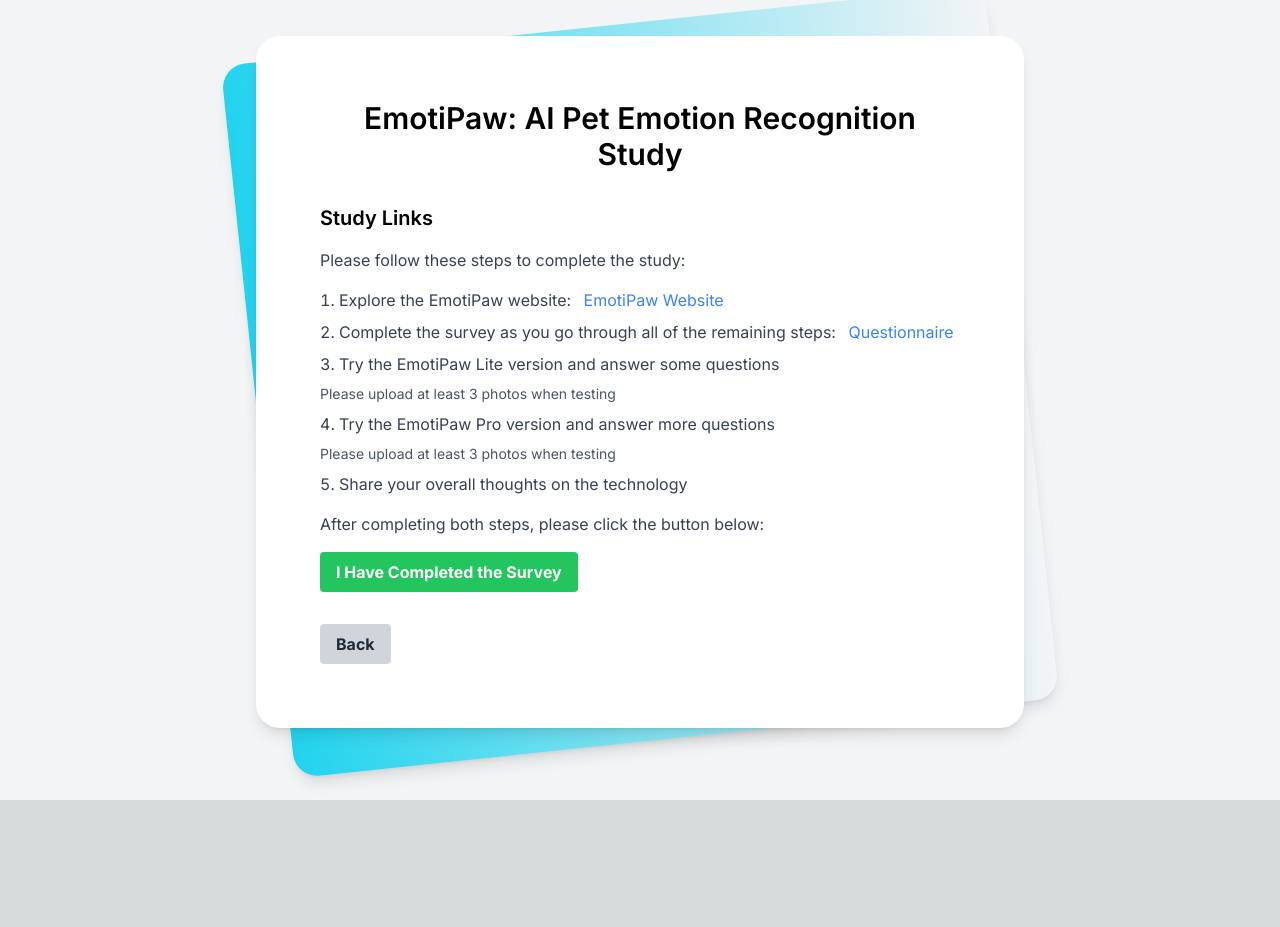
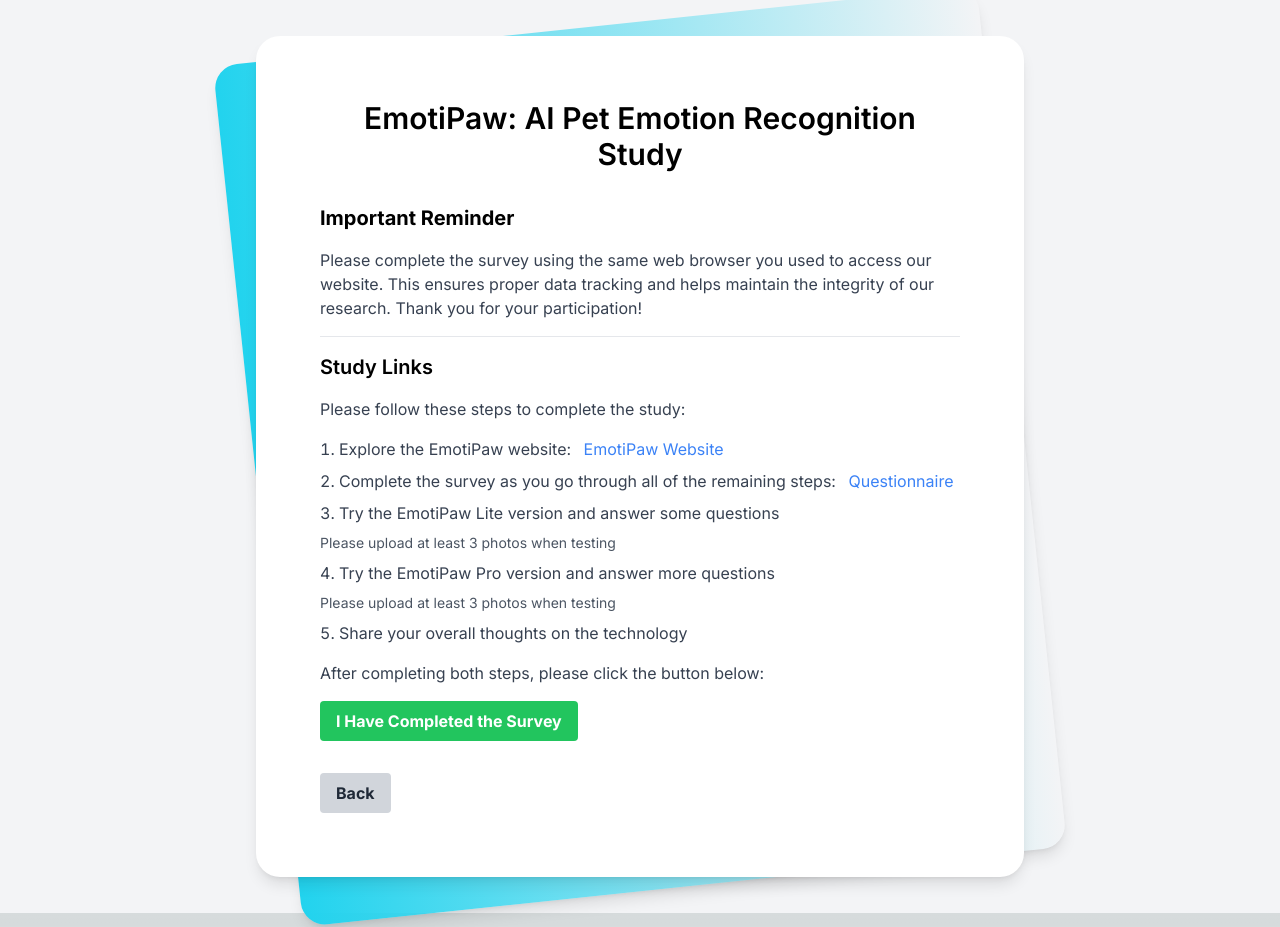
Before and after one commit to williamkho-xzq/emotipaw-survey, a Next.js app: page / in a window 1280 px wide. Both pictures are taken after a click on the button "I Agree to Participate". Before the commit the page ends 800 px from the top, so only its background shows below. Built offline with nearby package versions, Linux system fonts and the light colour scheme; no server answers.

Commit message:
reminder survey

```diff
--- a/components/survey-links.tsx
+++ b/components/survey-links.tsx
@@ -25,12 +25,11 @@ const SurveyLinks: React.FC<SurveyLinksProps> = ({ group, onComplete }) => {
 
   return (
     <div className="space-y-4">
-      {/* <h1 className="text-xl font-bold mb-4">Important Reminder</h1>
+      <h1 className="text-xl font-bold mb-4">Important Reminder</h1>
       <p className="text-gray-700">
-        {`Please keep this tab open until the experiment concludes to ensure
-        accurate results. Thank you for your cooperation!`}
+        {`Please complete the survey using the same web browser you used to access our website. This ensures proper data tracking and helps maintain the integrity of our research. Thank you for your participation!`}
       </p>
-      <hr></hr> */}
+      <hr></hr>
       <h1 className="text-xl font-semibold mb-4">Study Links</h1>
       <p className="text-gray-700">
         Please follow these steps to complete the study:
```
